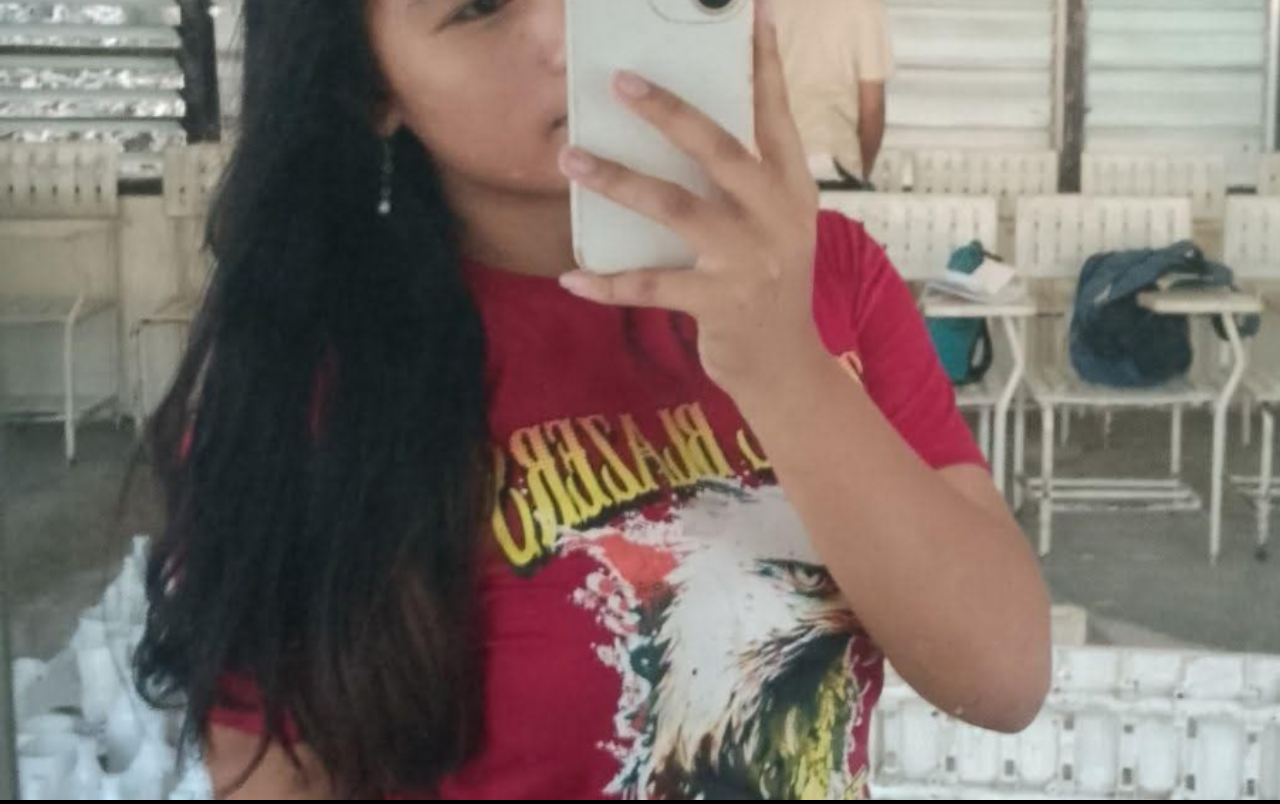
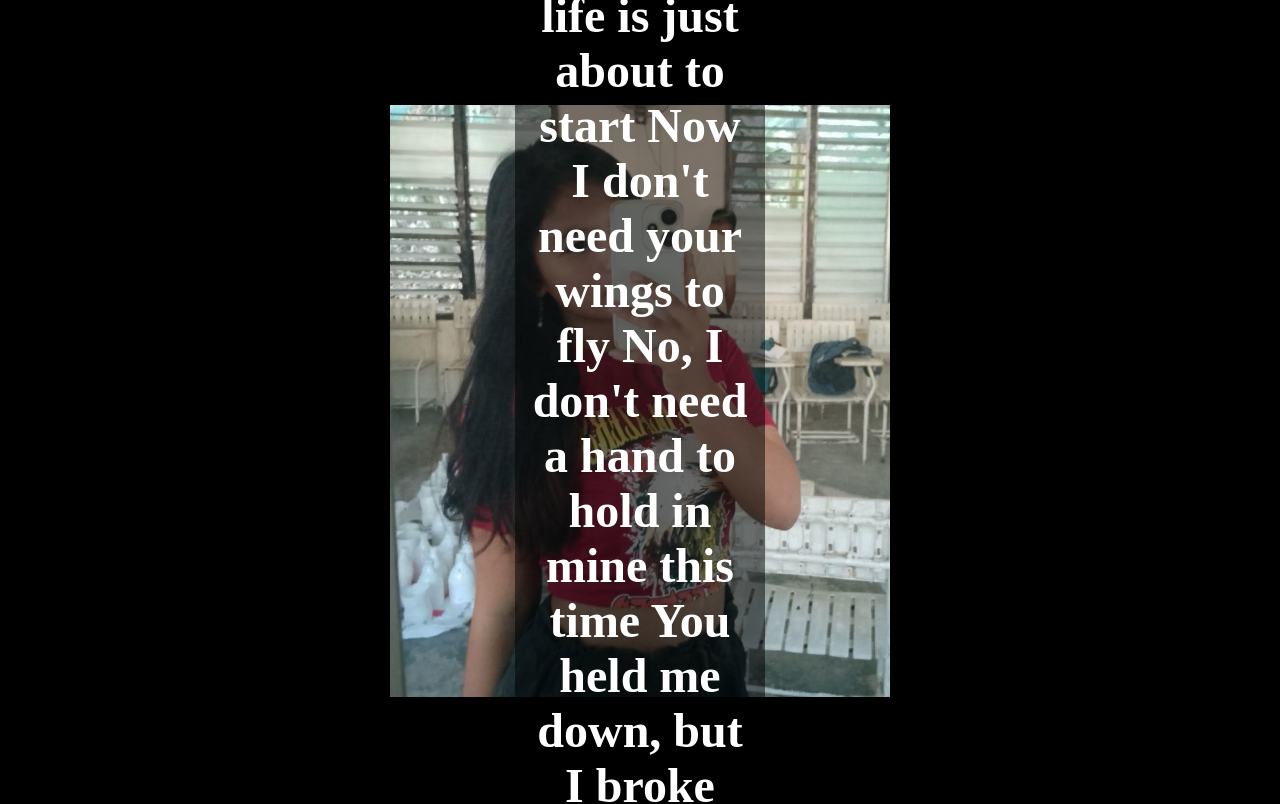
Before and after one commit to Jimar143/For-you-, a plain HTML site: page index.html in a window 1280 px wide. Shown: the top 804 px of the page. Drawn offline with Linux system fonts and the light colour scheme.

Commit message:
index.html

```diff
--- a/index.html
+++ b/index.html
@@ -3,7 +3,7 @@
 <head>
     <meta charset="UTF-8">
     <meta name="viewport" content="width=device-width, initial-scale=1.0">
-    <title>Text Portrait with Lyrics</title>
+    <title>Text Overlay</title>
     <style>
         * {
             margin: 0;
@@ -15,54 +15,78 @@
             justify-content: center;
             align-items: center;
             height: 100vh;
-            background: black;
-            color: white;
-            text-align: justify;
-            font-family: Arial, sans-serif;
-            overflow: hidden;
+            background-color: #000;
         }
         .container {
-            width: 100vw;
-            height: 100vh;
-            background: url('your-image.jpg') no-repeat center center/cover;
-            display: flex;
-            flex-wrap: wrap;
-            padding: 5vw;
-            align-items: center;
-            justify-content: center;
+            position: relative;
+            width: 90%;
+            max-width: 500px;
+        }
+        .background {
+            width: 100%;
+            height: auto;
+            display: block;
         }
         .text {
-            font-size: 1.2vw;
+            position: absolute;
+            top: 50%;
+            left: 50%;
+            transform: translate(-50%, -50%);
+            color: white;
+            font-size: 1.5em;
             font-weight: bold;
-            text-transform: uppercase;
-            mix-blend-mode: multiply;
-            line-height: 1.5;
+            text-align: center;
+            background: rgba(0, 0, 0, 0.5);
+            padding: 10px;
+            border-radius: 10px;
         }
     </style>
 </head>
 <body>
-
-    <audio autoplay loop>
-        <source src="music.mp3" type="audio/mp3">
-        Your browser does not support the audio element.
-    </audio>
-
     <div class="container">
+        <img src="your-image.jpg" alt="Background Image" class="background">
         <div class="text">
-            I let my soul fall into you<br>
-            I never thought I'd fall right through<br>
-            I fell for every word you said<br>
-            You made me feel I needed you<br>
-            And forced my heart to think it's true<br>
-            But I found I'm powerless with you<br>
-            Now I don't need your wings to fly<br>
-            No, I don't need a hand to hold in mine this time<br>
-            You held me down, but I broke free<br>
-            I found the love inside of me<br>
-            Now I don't need a hero to survive<br>
-            'Cause I already saved my life<br>
+            <h1>I let my soul fall into you
+I never thought I'd fall right through
+I fell for every word you said
+You made me feel I needed you
+And forced my heart to think it's true
+But I found I'm powerless with you
+Now I don't need your wings to fly
+No, I don't need a hand to hold in mine this time
+You held me down, but I broke free
+I found the love inside of me
+Now I don't need a hero to survive
+'Cause I already saved my life
+'Cause I already saved my life
+I fell into your fantasy
+But that's all our love will ever be
+I lost hope in saving you and me
+You think I'm lost, falling apart
+But your lies just made a stronger heart
+My life is just about to start
+Now I don't need your wings to fly
+No, I don't need a hand to hold in mine this time
+You held me down, but I broke free
+I found the love inside of me
+Now I don't need a hero to survive
+'Cause I already saved my life
+Already saved my life
+I already saved my life
+Already saved my life
+I already saved my life
+Now I don't need your wings to fly (don't need your wings to fly)
+No, I don't need a hand to hold in mine this time (this time)
+You held me down, but I broke free
+I found the love inside of me
+Now I don't need a hero to survive
+'Cause I already saved my life
+Already saved my life
+I already saved my life
+Already saved my life
+I already saved my life
+Now I don't need your wings to fly</h1>
         </div>
     </div>
-
 </body>
 </html>
```
